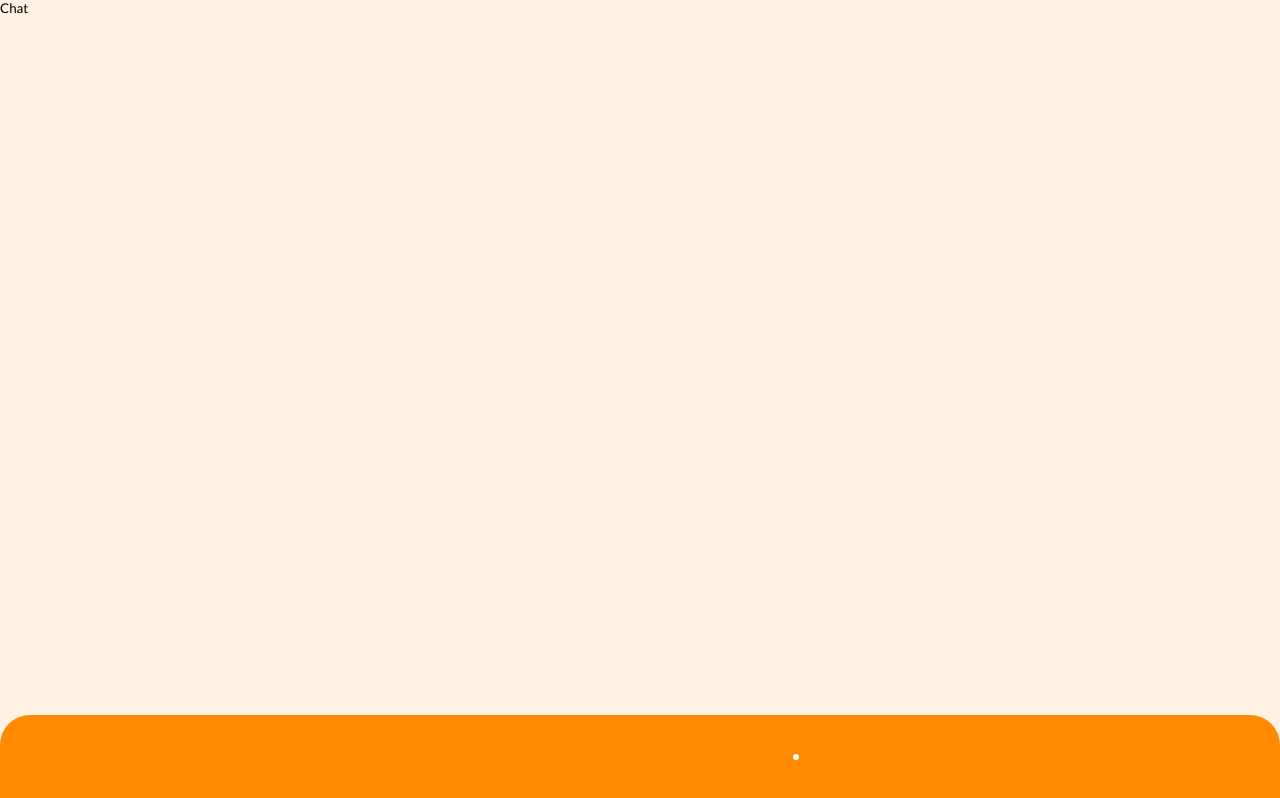
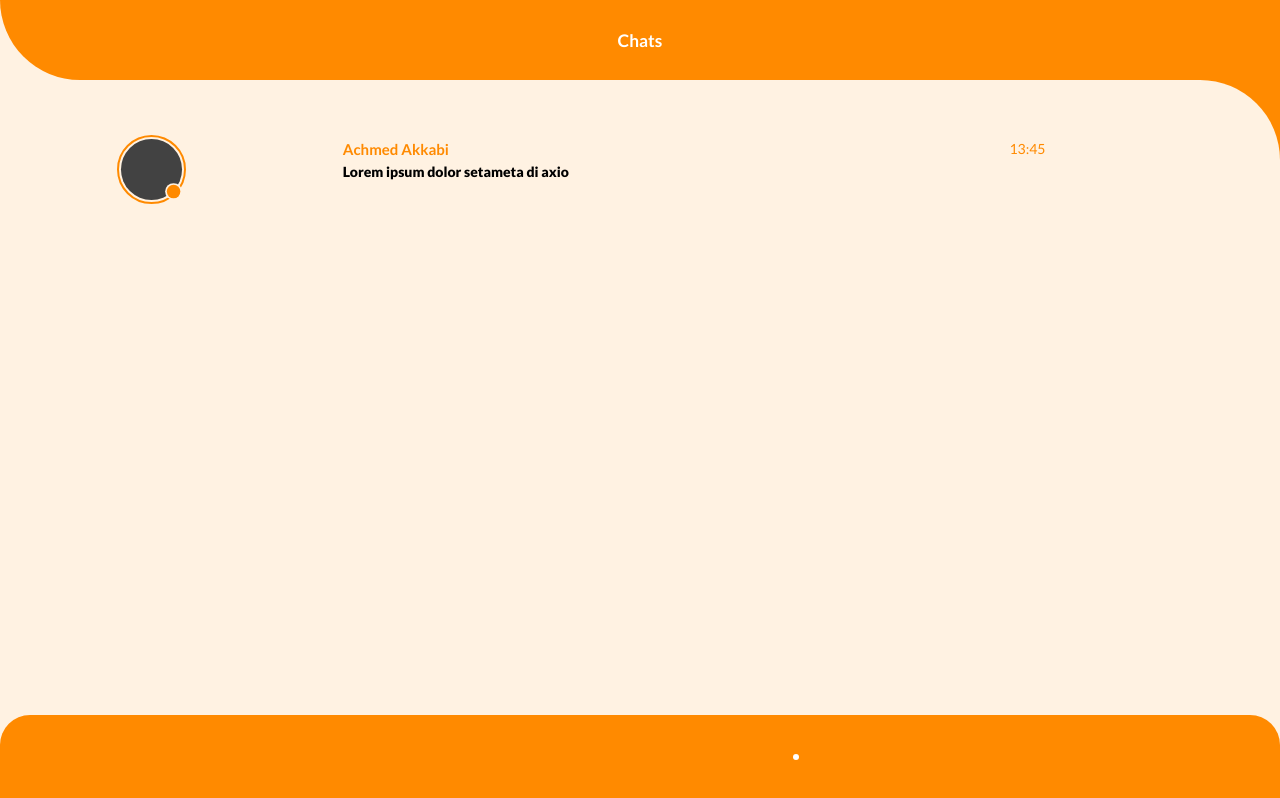
Before and after one commit to Lucerno1/SM42-Group-Project, a Vue app: page /chat in a window 1280 px wide. Built offline with nearby package versions, Linux system fonts and the light colour scheme; some icons are missing.

Commit message:
finished the chat overview component

```diff
--- a/src/components/CardButton.vue
+++ b/src/components/CardButton.vue
@@ -10,8 +10,7 @@ import { Trash2Icon } from 'vue-feather-icons'
 export default {
   name: 'CardButton',
   props: {
-    title: String,
-
+    title: String
   },
   components: {
     Trash2Icon
--- /dev/null
+++ b/src/components/chatOverview/ChatOverviewItem.vue
@@ -0,0 +1,75 @@
+<template>
+  <InputGrid grid="chat-overview" columns="20% 55% 25%" :mgb="20">
+    <ProfileIcon
+      :profilePicture="profilePicture"
+      :newMsg="newMsg"
+    ></ProfileIcon>
+    <div class="text-box">
+      <div class="name">{{ firstName }} {{ lastName }}</div>
+      <div v-if="newMsg" class="msg newMsg">{{ message }}</div>
+      <div v-else class="msg">{{ message }}</div>
+    </div>
+    <p class="time">{{ time }}</p>
+  </InputGrid>
+</template>
+
+<script>
+import InputGrid from '@/components/input/InputGrid.vue'
+import ProfileIcon from '@/components/chatOverview/ProfileIcon.vue'
+
+export default {
+  name: 'ChatOverviewItem',
+  props: {
+    profilePicture: String,
+    newMsg: Boolean,
+    firstName: String,
+    lastName: String,
+    message: String,
+    time: String
+  },
+  components: { InputGrid, ProfileIcon }
+}
+</script>
+
+<style scoped>
+.text-box {
+  padding-top: 5px;
+  padding-left: 10px;
+}
+
+.name {
+  color: #ff8a00;
+  font-size: 15px;
+  font-weight: 600;
+}
+
+.msg {
+  margin-top: 5px;
+  font-size: 14px;
+  white-space: nowrap;
+  overflow: hidden;
+  text-overflow: ellipsis;
+}
+
+.newMsg {
+  font-weight: 800;
+}
+
+.time {
+  margin-top: 5px;
+  font-size: 14px;
+  color: #ff8a00;
+}
+
+@media only screen and (min-width: 340px) {
+  .chat-overview {
+    grid-template-columns: 20% 65% 15% !important;
+  }
+}
+
+@media only screen and (max-width: 340px) {
+  .chat-overview {
+    width: 90% !important;
+  }
+}
+</style>
--- /dev/null
+++ b/src/components/chatOverview/ProfileIcon.vue
@@ -0,0 +1,58 @@
+<template>
+  <div class="profile">
+    <div class="ab-br50 icon" :style="'background: ' + profilePicture + ';'">
+      <div v-if="newMsg" class="ab-br50 new-msg-bg">
+        <div class="ab-br50 new-msg"></div>
+      </div>
+    </div>
+  </div>
+</template>
+
+<script>
+export default {
+  name: 'ProfileIcon',
+  props: {
+    profilePicture: String,
+    newMsg: Boolean
+  }
+}
+</script>
+
+<style scoped>
+.ab-br50 {
+  position: absolute;
+  border-radius: 50%;
+}
+
+.profile {
+  position: relative;
+  width: 65px;
+  height: 65px;
+  background: #fff2e2;
+  border-radius: 50%;
+  border: #ff8a00 solid 2px;
+}
+
+.profile .icon {
+  width: 65px;
+  height: 65px;
+  transform: scale(0.94);
+}
+
+.profile .icon .new-msg-bg {
+  width: 18px;
+  height: 18px;
+  background: #fff2e2;
+  right: 0;
+  bottom: 0;
+}
+
+.profile .icon .new-msg {
+  width: 18px;
+  height: 18px;
+  background: #ff8a00;
+  right: 0;
+  bottom: 0;
+  transform: scale(0.8);
+}
+</style>
--- a/src/components/swipefilter/SwipeFilter.vue
+++ b/src/components/swipefilter/SwipeFilter.vue
@@ -13,12 +13,12 @@
       <div class="bg-requests">
         <div class="inner-grid toggle-btn-height toggle-grid-columns">
           <p>Show Requests</p>
-          <Toggle style="justify-self: right;" />
+          <Toggle class="toggle-right" />
         </div>
       </div>
       <div class="inner-grid toggle-btn-height toggle-grid-columns">
         <p>Show Questions</p>
-        <Toggle style="justify-self: right;" />
+        <Toggle class="toggle-right" />
       </div>
     </section>
   </div>
@@ -114,6 +114,10 @@ export default {
   height: 70px;
 }
 
+.toggle-right {
+  justify-self: right;
+}
+
 .bg-requests {
   background: #ffac4d;
 }
--- a/src/router/index.js
+++ b/src/router/index.js
@@ -10,7 +10,6 @@ import AppWrapper from '@/views/AppWrapper'
 import RequestCardCreation from '@/views/RequestCardCreation'
 import QuestionCardCreation from '@/views/QuestionCardCreation'
 import AccountSettings from '@/views/AccountSettings'
-
 
 Vue.use(VueRouter)
 
--- a/src/views/ChatOverview.vue
+++ b/src/views/ChatOverview.vue
@@ -1,11 +1,44 @@
 <template>
-  <p>Chat</p>
+  <div>
+    <TopBar pageTitle="Chats"></TopBar>
+    <div class="chat-items">
+      <ChatOverviewItem
+        :profilePicture="profilePicture"
+        :newMsg="newMsg"
+        :firstName="firstName"
+        :lastName="lastName"
+        :message="message"
+        :time="time"
+      ></ChatOverviewItem>
+    </div>
+  </div>
 </template>
 
 <script>
+import TopBar from '@/components/topbar/TopBar.vue'
+import ChatOverviewItem from '@/components/chatOverview/ChatOverviewItem.vue'
+
 export default {
-  name: 'ChatOverview'
+  name: 'ChatOverview',
+  data() {
+    return {
+      profilePicture: '#424242',
+      newMsg: true,
+      firstName: 'Achmed',
+      lastName: 'Akkabi',
+      message: 'Lorem ipsum dolor setameta di axio',
+      time: '13:45'
+    }
+  },
+  components: { TopBar, ChatOverviewItem }
 }
 </script>
 
-<style scoped></style>
+<style scoped>
+.chat-items {
+  display: grid;
+  width: 100%;
+  height: auto;
+  margin-top: 135px;
+}
+</style>
--- a/src/views/Login.vue
+++ b/src/views/Login.vue
@@ -2,8 +2,7 @@
   <div class="login">
     <TopBar pageTitle="Sign in" />
     <div class="content">
-      <div class="logo">
-      </div>
+      <div class="logo"></div>
 
       <InputGrid grid="login">
         <Input type="text" placeholder="Username..." />
--- a/src/views/QuestionCardCreation.vue
+++ b/src/views/QuestionCardCreation.vue
@@ -62,7 +62,7 @@ export default {
   padding-top: 147px;
 }
 
-.center{
+.center {
   margin-top: 30px;
   display: flex;
   justify-content: center;
--- a/src/views/RequestCardCreation.vue
+++ b/src/views/RequestCardCreation.vue
@@ -62,7 +62,7 @@ export default {
   padding-top: 147px;
 }
 
-.center{
+.center {
   margin-top: 30px;
   display: flex;
   justify-content: center;
```
Also changed, not shown: src/components/Avatar.vue (+11 -12 lines), src/views/AccountSettings.vue (+5 -2 lines), src/views/TaskOverview.vue (+10 -8 lines). Lines whose indentation alone changed are shown as unchanged.
